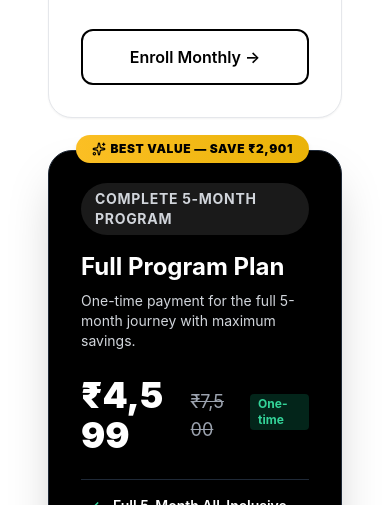
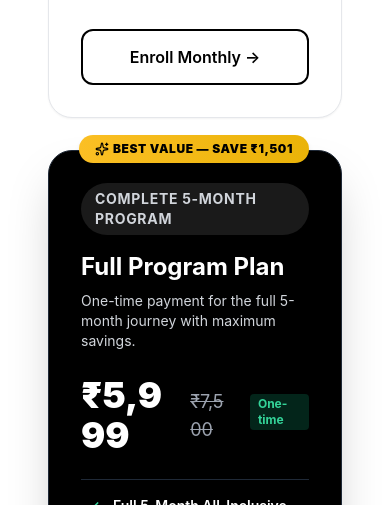
Before and after one commit to Scientist-Py/SKILLENCE, a React (Vite) app: page / in a window 390 px wide. Shown: the part 9380-9885 px from the top of the page. Built offline with nearby package versions, Linux system fonts and the light colour scheme.

Commit message:
feat: update one-time full program price to ₹5,999

```diff
--- a/client/components/PricingSection.tsx
+++ b/client/components/PricingSection.tsx
@@ -77,7 +77,7 @@ export default function PricingSection() {
               {/* Badge */}
               <div className="absolute -top-4 right-8 bg-gradient-to-r from-amber-400 to-yellow-500 text-black px-4 py-1.5 rounded-full text-xs font-black tracking-wider uppercase flex items-center gap-1 shadow-md">
                 <Sparkles className="h-3.5 w-3.5" />
-                Best Value — Save ₹2,901
+                Best Value — Save ₹1,501
               </div>
 
               <div>
@@ -92,7 +92,7 @@ export default function PricingSection() {
                 </p>
 
                 <div className="mb-6 flex items-baseline gap-2">
-                  <span className="text-4xl md:text-5xl font-black text-white">₹4,599</span>
+                  <span className="text-4xl md:text-5xl font-black text-white">₹5,999</span>
                   <span className="text-gray-400 line-through text-lg">₹7,500</span>
                   <span className="text-xs bg-emerald-500/20 text-emerald-400 font-bold px-2 py-0.5 rounded ml-2">
                     One-time
```
